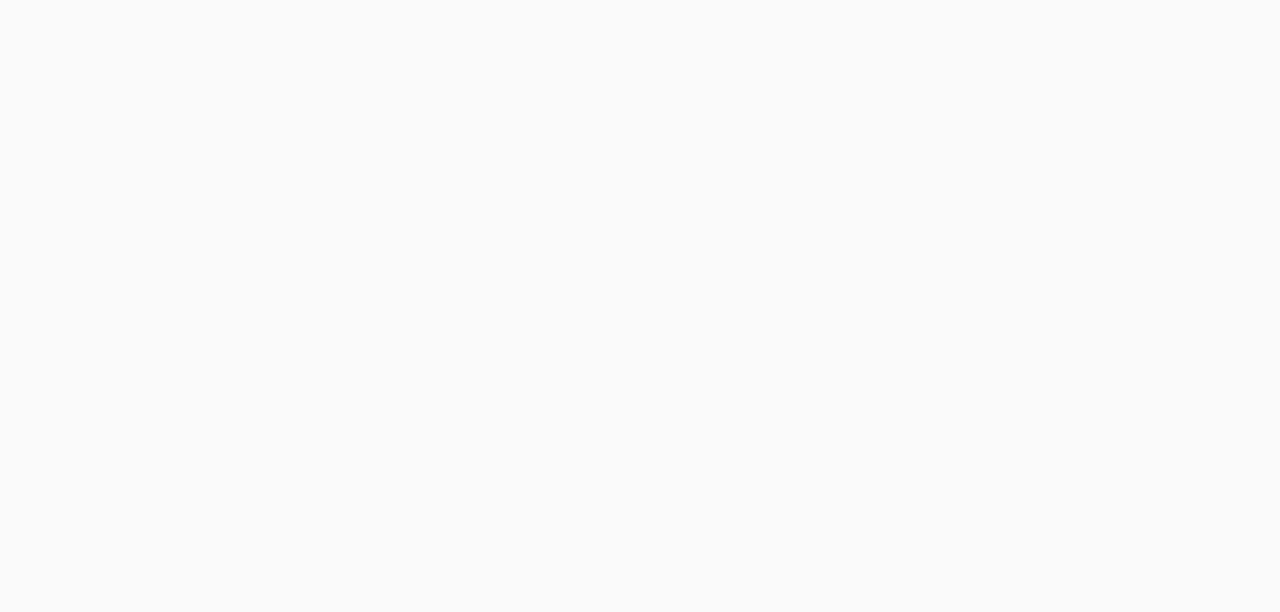
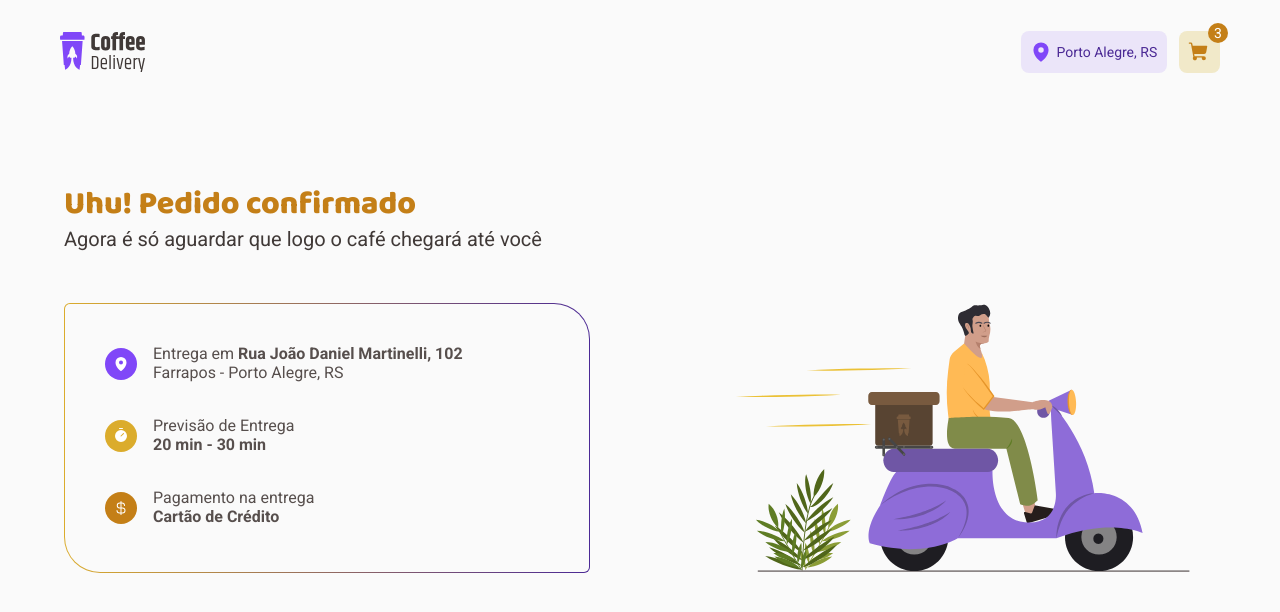
Before and after one commit to WagnerReis/Coffe-Delivery, a React (Vite) app: page /checkout/1/success in a window 1280 px wide. Before the commit this address had no page. Shown: the top 612 px of the page. Built offline with nearby package versions, Linux system fonts and the light colour scheme.

Commit message:
feat: add Success checkout page

```diff
--- a/src/Router.tsx
+++ b/src/Router.tsx
@@ -1,12 +1,14 @@
 import { Routes, Route } from "react-router-dom";
 import { DefaultLayout } from "./layouts/DefaultLayout";
 import { Home } from "./pages/Home";
+import { Sucess } from "./pages/Checkout/Sucess";
 
 export function Router() {
   return (
     <Routes>
       <Route path="/" element={<DefaultLayout />}>
         <Route path="/" element={<Home />} />
+        <Route path="/checkout/:id/success" element={<Sucess />} />
       </Route>
     </Routes>
   );
--- /dev/null
+++ b/src/pages/Checkout/Sucess/index.tsx
@@ -0,0 +1,62 @@
+import { CurrencyDollar, MapPin, Timer } from "phosphor-react";
+import illustrantionCheckout from "../../../assets/illustration-checkout.svg";
+import {
+  OrderInfo,
+  SuccessContainer,
+  Content,
+  SubTitle,
+  Icon,
+  Item,
+  ItemDescription,
+} from "./styles";
+
+export function Sucess() {
+  return (
+    <SuccessContainer>
+      <div>
+        <h1>Uhu! Pedido confirmado</h1>
+        <SubTitle>
+          Agora é só aguardar que logo o café chegará até você
+        </SubTitle>
+      </div>
+
+      <Content>
+        <OrderInfo>
+          <Item>
+            <Icon background="purple">
+              <MapPin size={16} weight="fill" />
+            </Icon>
+            <ItemDescription>
+              <p>
+                Entrega em <strong>Rua João Daniel Martinelli, 102</strong>
+              </p>
+              <p>Farrapos - Porto Alegre, RS</p>
+            </ItemDescription>
+          </Item>
+
+          <Item>
+            <Icon background="yellow">
+              <Timer size={16} weight="fill" />
+            </Icon>
+            <ItemDescription>
+              <p>Previsão de Entrega</p>
+              <strong>20 min - 30 min</strong>
+            </ItemDescription>
+          </Item>
+
+          <Item>
+            <Icon background="yellowDark">
+              <CurrencyDollar size={16} weight="fill" />
+            </Icon>
+            <ItemDescription>
+              <p>Pagamento na entrega</p>
+              <strong>Cartão de Crédito</strong>
+            </ItemDescription>
+          </Item>
+        </OrderInfo>
+
+        <img src={illustrantionCheckout} alt="" />
+      </Content>
+    </SuccessContainer>
+  );
+}
--- /dev/null
+++ b/src/pages/Checkout/Sucess/styles.ts
@@ -0,0 +1,103 @@
+import styled from "styled-components";
+import { mixins } from "../../../styles/mixins";
+
+export const SuccessContainer = styled.main`
+  display: flex;
+  align-items: flex-start;
+  justify-content: center;
+  flex-direction: column;
+  gap: 2.5rem;
+  padding: 5rem 0;
+  max-width: 72rem;
+  margin: 0 auto;
+
+  h1 {
+    ${mixins.fonts.titleL};
+    color: ${(props) => props.theme["yellow-dark"]};
+  }
+`;
+
+export const SubTitle = styled.div`
+  ${mixins.fonts.textL};
+  color: ${(props) => props.theme["base-subtitle"]};
+`;
+
+export const Content = styled.div`
+  width: 100%;
+  display: flex;
+  align-items: center;
+  justify-content: space-between;
+`;
+
+export const OrderInfo = styled.div`
+  width: 32.875rem;
+  height: 16.875rem;
+
+  padding: 2.5rem;
+
+  border: 1px solid transparent;
+  border-radius: 6px 36px;
+  background-image:
+    linear-gradient(
+      ${(props) => props.theme.background},
+      ${(props) => props.theme.background}
+    ),
+    linear-gradient(
+      to right,
+      ${(props) => props.theme.yellow},
+      ${(props) => props.theme["purple-dark"]}
+    );
+  background-origin: border-box;
+  background-clip: padding-box, border-box;
+
+  div {
+    display: flex;
+    align-items: center;
+  }
+`;
+
+export const Item = styled.div`
+  width: 100%;
+  margin-bottom: 2rem;
+
+  &:last-child {
+    margin-bottom: 0;
+  }
+`;
+
+const BACKGROUND_COLOR = {
+  yellowDark: "yellow-dark",
+  baseText: "base-text",
+  yellow: "yellow",
+  purple: "purple",
+} as const;
+
+interface BackgroundColor {
+  background: keyof typeof BACKGROUND_COLOR;
+}
+
+export const Icon = styled.div<BackgroundColor>`
+  display: flex;
+  align-items: center;
+  justify-content: center;
+  width: 2rem;
+  height: 2rem;
+  border-radius: 50%;
+  background: ${(props) => props.theme[BACKGROUND_COLOR[props.background]]};
+  color: ${(props) => props.theme.white};
+`;
+
+export const ItemDescription = styled.div`
+  display: flex;
+  flex-direction: column;
+  height: 2.5rem;
+  margin-left: 1rem;
+
+  p,
+  strong {
+    margin-top: 0;
+    align-self: flex-start;
+    width: 100%;
+    text-align: left;
+  }
+`;
```
Also changed, not shown: src/assets/illustration-checkout.svg (added).
